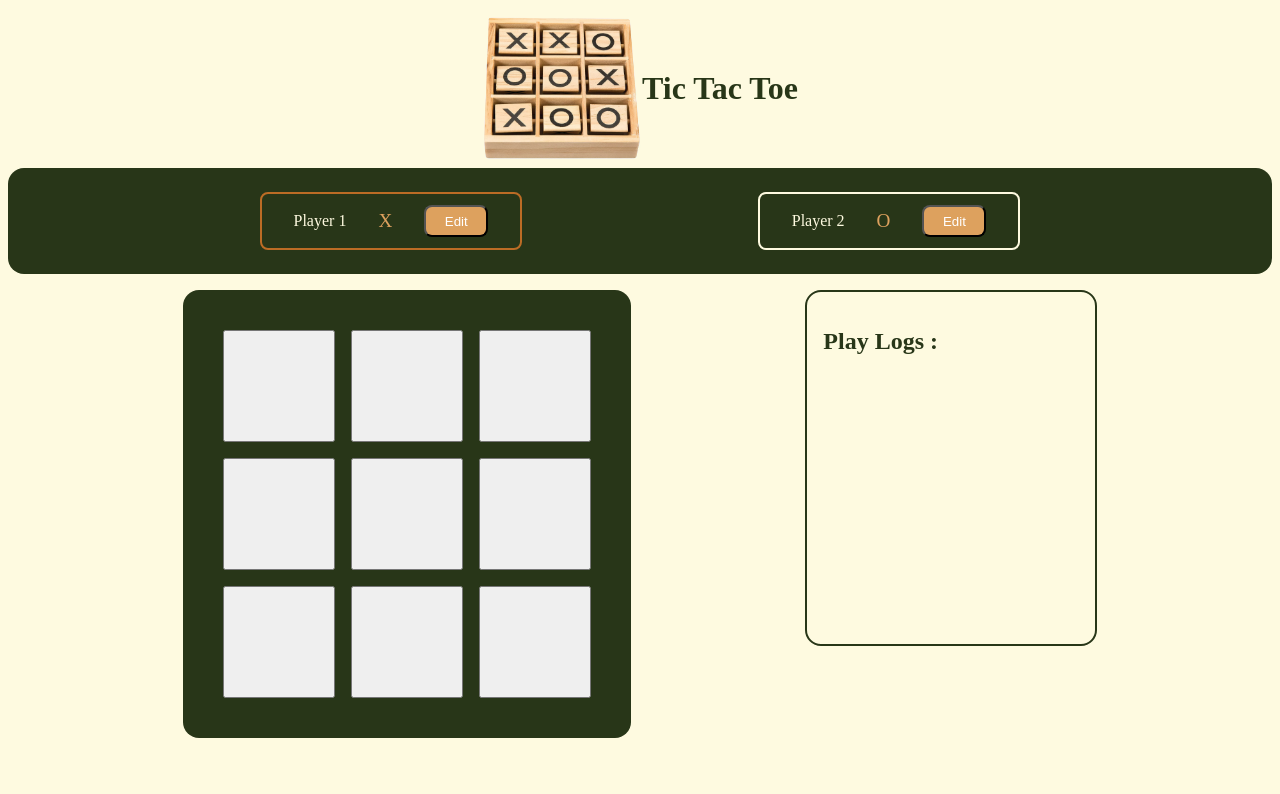
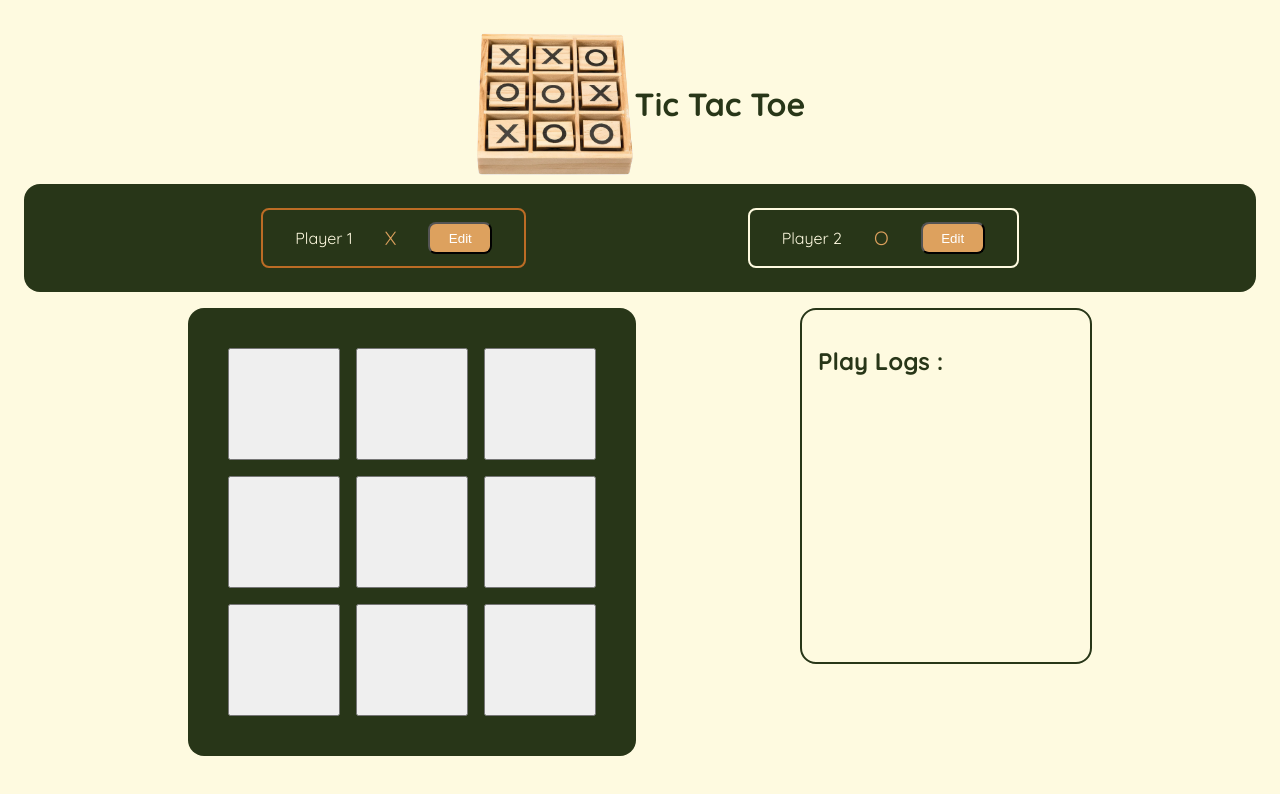
Before and after one commit to Anant-Singh-Chauhan/tic_tac_toe, a React (Create React App) app: page / in a window 1280 px wide. Shown: the top 794 px of the page. Built offline with nearby package versions, Linux system fonts and the light colour scheme.

Commit message:
font update,

```diff
--- a/src/App.css
+++ b/src/App.css
@@ -1,5 +1,13 @@
+@import url('https://fonts.googleapis.com/css2?family=Quicksand:wght@400;700&family=Roboto+Condensed:wght@400;700&display=swap');
+
+
 header,body{
   min-width: 480px;
+  font-family: 'Quicksand', sans-serif;
+}
+
+.App{
+  padding: 1rem 1rem;
 
 }
 
```
